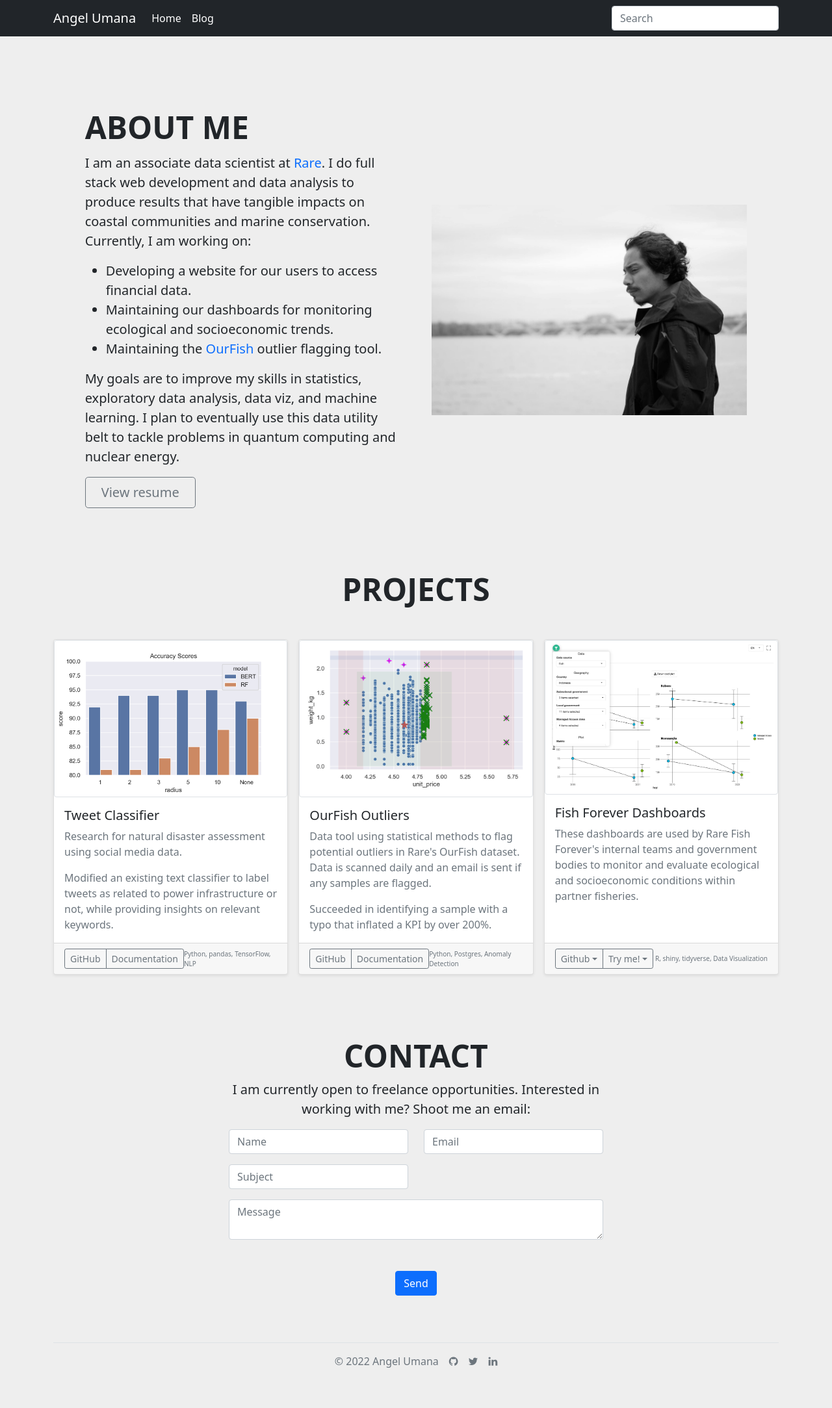
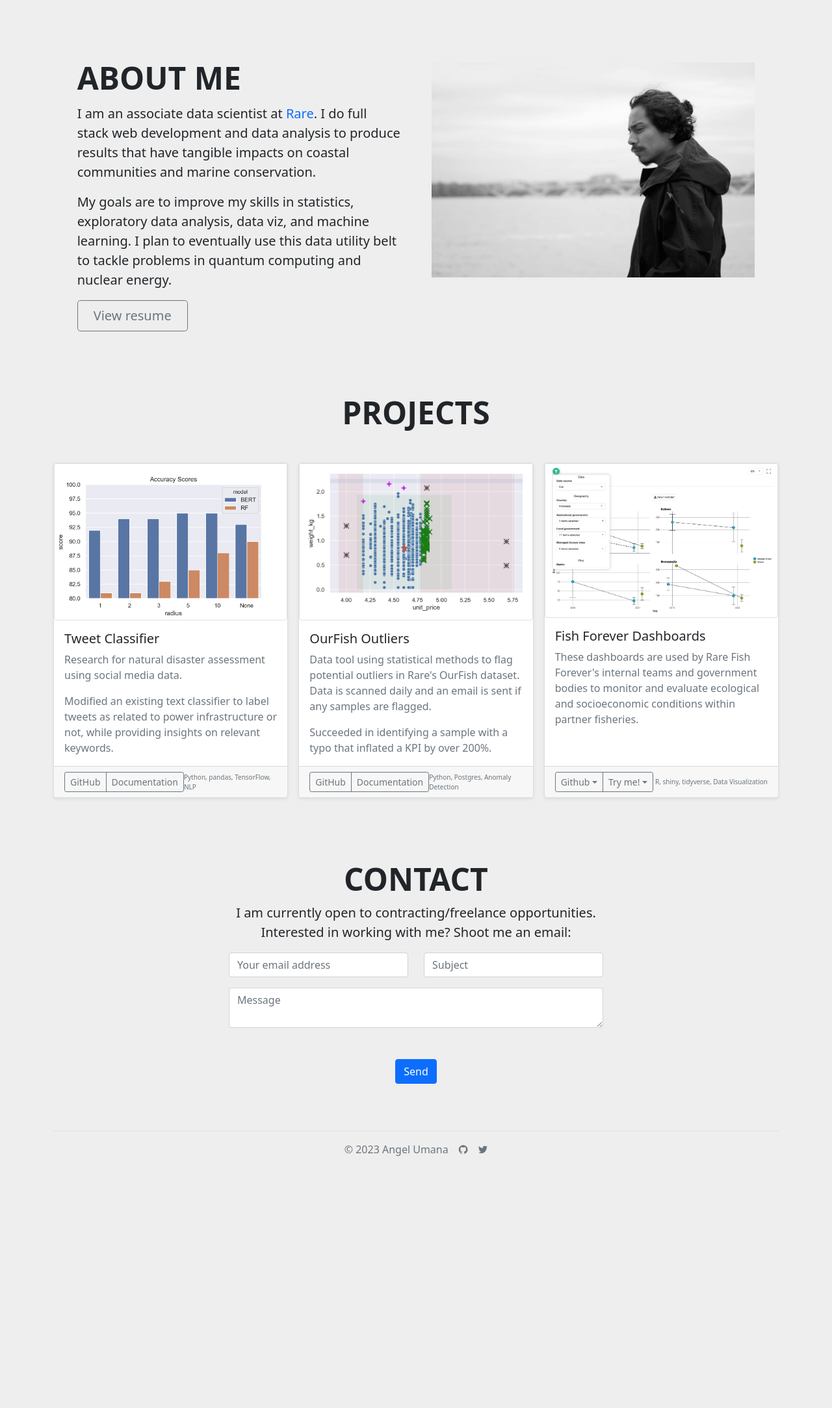
Before and after one commit to ibidyouadu/personal-website, a Django app: page / in a window 1280 px wide. Shown: the whole page at 65% size. After the commit the page ends 1779 px from the top, so only its background shows below. Run offline with Django 4.2, Linux system fonts and the light colour scheme.

Commit message:
Add form honey pot, update hero text and positioning, temporarily remove navbar

```diff
--- a/myproject/myproject/settings.py
+++ b/myproject/myproject/settings.py
@@ -26,7 +26,7 @@ SECRET_KEY = os.environ['SECRET_KEY']
 # SECURITY WARNING: don't run with debug turned on in production!
 DEBUG = False
 
-ALLOWED_HOSTS = ['angelumana.com', '165.227.121.103:8000']
+ALLOWED_HOSTS = ['angelumana.com', '165.227.121.103', '127.0.0.1', 'localhost']
 
 
 # Application definition
--- a/myproject/mysite/templates/mysite/base.html
+++ b/myproject/mysite/templates/mysite/base.html
@@ -17,8 +17,8 @@
     <title>Angel Umana</title>
   </head>
   <body style="background-color: #EEEEEE">
-    {% include 'mysite/navbar.html'%}
-      {% block content %}
-      {% endblock content %}
+    <!-- {% include 'mysite/navbar.html'%} -->
+    {% block content %}
+    {% endblock content %}
   </body>
 </html>
--- a/myproject/mysite/templates/mysite/contact.html
+++ b/myproject/mysite/templates/mysite/contact.html
@@ -2,19 +2,15 @@
 
 <div class="container text-center py-5" style="max-width: 600px">
   <h1 class="display-5 fw-bold">CONTACT</h1>
-  <p class="lead">I am currently open to freelance opportunities. Interested in working with me? Shoot me an email:</p>
+  <p class="lead">I am currently open to contracting/freelance opportunities. Interested in working with me? Shoot me an email:</p>
   <div class="contact-form">
     <form action="{% url 'home' %}" method="post">
       {% csrf_token %}
       <div class="row">
+        <input type="text" name="contact-name" class="form-control mb-3" style="display:none !important" tabindex="-1">
         <div class="col-lg-6">
-          <input type="text" name="contact-name" class="form-control mb-3" placeholder="Name">
+          <input type="text" name="contact-email" class="form-control mb-3" placeholder="Your email address">
         </div>
-        <div class="col-lg-6">
-          <input type="text" name="contact-email" class="form-control mb-3" placeholder="Email">
-        </div>
-      </div>
-      <div class="row">
         <div class="col-lg-6">
           <input type="text" name="contact-subject" class="form-control mb-3" placeholder="Subject">
         </div>
--- a/myproject/mysite/templates/mysite/footer.html
+++ b/myproject/mysite/templates/mysite/footer.html
@@ -1,11 +1,10 @@
 <div class="container">
   <footer class="py-3 my-4 border-top">
     <div class="nav justify-content-center">
-      <span class="text-muted">&copy; 2022 Angel Umana</span>
+      <span class="text-muted">&copy; {{current_year}} Angel Umana</span>
       <ul class="nav list-unstyled">
         <li class="ms-3"><a class="text-muted" target="blank_" href="https://github.com/ibidyouadu"><i class="fa fa-github"></i></a></li>
         <li class="ms-3"><a class="text-muted" target="blank_" href="https://twitter.com/banach_"><i class="fa fa-twitter"></i></a></li>
-        <li class="ms-3"><a class="text-muted" target="blank_" href="https://www.linkedin.com/in/angelumana/"><i class="fa fa-linkedin"></i></a></li>
       </ul>
   </footer>
 </div>
--- a/myproject/mysite/templates/mysite/hero.html
+++ b/myproject/mysite/templates/mysite/hero.html
@@ -1,20 +1,15 @@
 {% load static %}
-<div class="container col-10 px-4 py-5">
-  <div class="row flex-lg-row-reverse align-items-center g-5 py-5">
-    <div class="col-sm-10 col-lg-6">
+<div class="container col-10 py-5">
+  <div class="row flex-lg-row-reverse justify-content-center g-5 py-5">
+    <div class="col-12 col-lg-6">
       <img src="{% static 'images/angel.jpg' %}" class="d-block mx-lg-auto img-fluid" alt="Bootstrap Themes" width="800" height="533" loading="lazy">
     </div>
-    <div class="col-sm-10 col-lg-6">
+    <div class="col-12 col-lg-6">
       <h1 class="display-5 fw-bold lh-1 mb-3">ABOUT ME</h1>
-      <p class="lead">I am an associate data scientist at <a class="text-primary text-decoration-none" target="blank_" href="https://rare.org">Rare</a>. I do full stack web development and data analysis to produce results that have tangible impacts on coastal communities and marine conservation. Currently, I am working on:</p>
-      <ul class="lead">
-        <li>Developing a website for our users to access financial data.</li>
-        <li>Maintaining our dashboards for monitoring ecological and socioeconomic trends.</li>
-        <li>Maintaining the <a class="text-primary text-decoration-none" target="blank_" href="https://portal.rare.org/en/program-resources/ourfish/">OurFish</a> outlier flagging tool.</li>
-      </ul>
+      <p class="lead">I am an associate data scientist at <a class="text-primary text-decoration-none" target="blank_" href="https://rare.org">Rare</a>. I do full stack web development and data analysis to produce results that have tangible impacts on coastal communities and marine conservation.</p>
       <p class="lead">My goals are to improve my skills in statistics, exploratory data analysis, data viz, and machine learning. I plan to eventually use this data utility belt to tackle problems in quantum computing and nuclear energy.</p>
       <div class="d-grid gap-2 d-md-flex justify-content-md-start">
-        <a class="btn btn-outline-secondary btn-lg px-4" target="blank_" href="{% static 'Angel_Umana_resume.pdf'%}">View resume</a>
+        <a class="btn btn-outline-secondary btn-lg px-4" target="blank_" href="{% static 'Angel-Umana-resume.pdf'%}">View resume</a>
         <!-- <button type="button" class="btn btn-outline-secondary btn-lg px-4">Default</button> -->
       </div>
     </div>
--- a/myproject/mysite/templates/mysite/home.html
+++ b/myproject/mysite/templates/mysite/home.html
@@ -1,8 +1,8 @@
 {% extends "mysite/base.html" %}
 {% block content %}
-  {% if contact_name %}
+  {% if submitted_email %}
   <div class="alert alert-success d-flex col-4 mx-auto text-center" role="alert">
-    Thanks for your message, {{contact_name}}! I'll get back to you soon.
+    Thanks for your message! I'll get back to you soon.
   </div>
   {% endif %}
   {% include 'mysite/hero.html' %}
--- a/myproject/mysite/views.py
+++ b/myproject/mysite/views.py
@@ -1,32 +1,32 @@
 from django.shortcuts import render
 from django.core.mail import send_mail
+from datetime import date
 
 # Create your views here.
 def home(request):
+    current_year = str(date.today().year)
     if request.method == "POST":
         contact_name = request.POST['contact-name']
         contact_email = request.POST['contact-email']
         contact_subject = request.POST['contact-subject']
         contact_body = request.POST['contact-body']
 
-        contact_body += "\n\nFrom %s -- %s" % (contact_name, contact_email)
-        ctx = {
-            'contact_name': contact_name,
-            'contact_email': contact_email,
-            'contact_subject': contact_subject,
-            'contact_body': contact_body
-        }
+        contact_body += f"\n\nFrom {contact_email}"
 
-        send_mail(
-            subject = contact_subject,
-            message = contact_body,
-            from_email = contact_email,
-            recipient_list = ['angel.d.umana@gmail.com']
-        )
+        if contact_name == "": # Honey pot
+            send_mail(
+                subject = contact_subject,
+                message = contact_body,
+                from_email = contact_email,
+                recipient_list = ['angel.d.umana@gmail.com']
+            )
+
+        ctx = {"submitted_email": True, "current_year": current_year}
 
         return render(request, 'mysite/home.html', ctx)
     else:
-        return render(request, 'mysite/home.html')
+        ctx = {"current_year": current_year}
+        return render(request, 'mysite/home.html', ctx)
 
 def archive(request):
     return render(request, 'mysite/archive.html')
```
Also changed, not shown: 3 other files.
